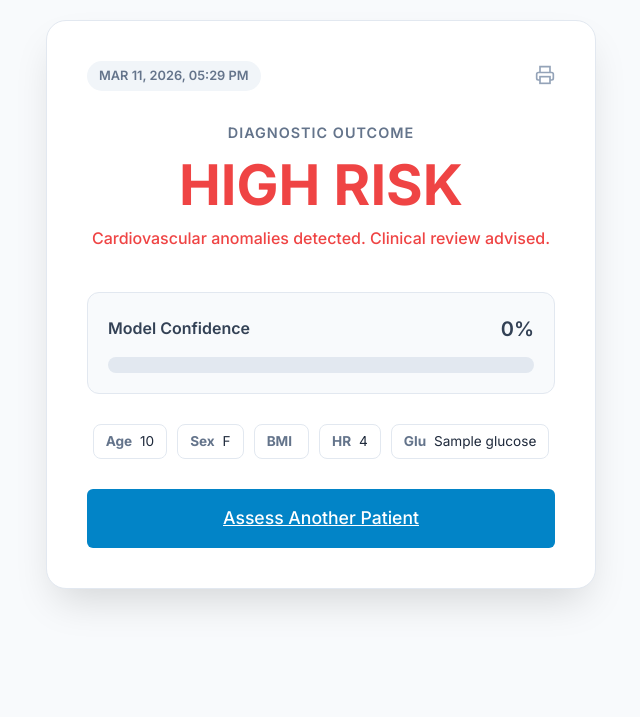
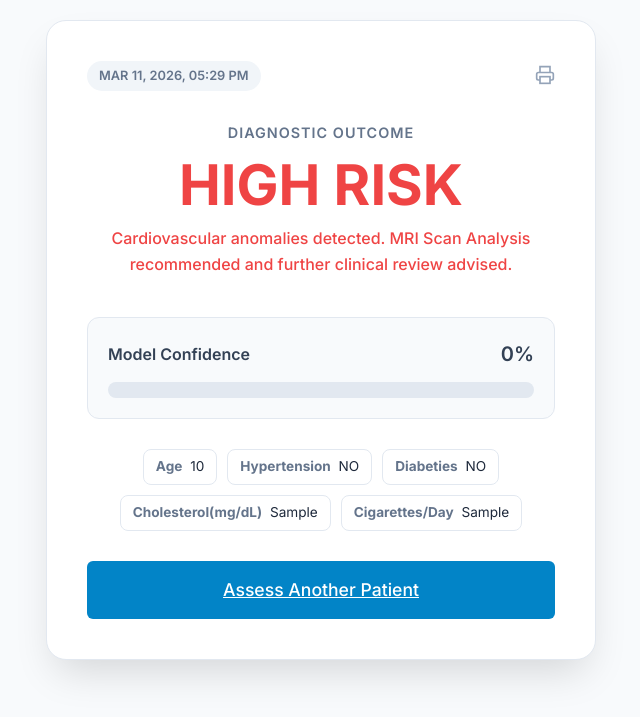
Before and after one commit to YashitaaArya/cipm_cvd, a Flask app: template templates/result_tabular.html in a window 1280 px wide. Shown: the part 65-782 px from the top of the page, without its empty margins (319-959 px from the left). Run offline with Flask 3, Linux system fonts and the light colour scheme; the template is opened without the code that fills it: most values are stand-ins (such as "Sample title", 1, 10 or a date in 2020).

Commit message:
Parameters edited

```diff
--- a/templates/result_tabular.html
+++ b/templates/result_tabular.html
@@ -25,7 +25,7 @@
                     <p class="verdict-sub text-safe">Patient parameters are within stable thresholds.</p>
                 {% else %}
                     <h1 class="verdict-title text-danger">HIGH RISK</h1>
-                    <p class="verdict-sub text-danger">Cardiovascular anomalies detected. Clinical review advised.</p>
+                    <p class="verdict-sub text-danger">Cardiovascular anomalies detected. MRI Scan Analysis recommended and further clinical review advised.</p>
                 {% endif %}
             </div>
 
@@ -41,10 +41,10 @@
 
             <div class="patient-chips">
                 <div class="chip"><strong>Age</strong> {{ age }}</div>
-                <div class="chip"><strong>Sex</strong> {% if male == 1 %}M{% else %}F{% endif %}</div>
-                <div class="chip"><strong>BMI</strong> {{ BMI }}</div>
-                <div class="chip"><strong>HR</strong> {{ heartRate }}</div>
-                <div class="chip"><strong>Glu</strong> {{ glucose }}</div>
+                <div class="chip"><strong>Hypertension</strong> {% if prevalentHyp == 1 %}YES{% else %}NO{% endif %}</div>
+                <div class="chip"><strong>Diabeties</strong> {% if diabetes == 1 %}YES{% else %}NO{% endif %}</div>
+                <div class="chip"><strong>Cholesterol(mg/dL)</strong> {{ totChol }}</div>
+                <div class="chip"><strong>Cigarettes/Day</strong> {{ cigsPerDay }}</div>
             </div>
 
             <div class="card-bottom">
```
